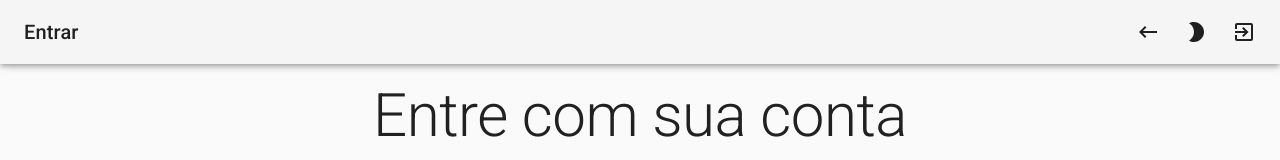
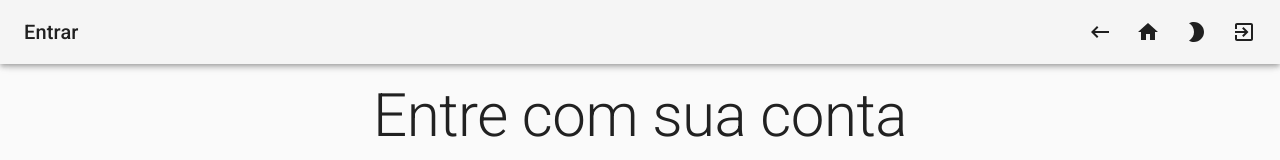
Before and after one commit to mdmundo/front-david, a React (Create React App) app: page / in a window 1280 px wide. Shown: the top 160 px of the page. Built offline with nearby package versions, Linux system fonts and the light colour scheme; no server answers.

Commit message:
feat: ✨ Add home button
if app is on initial page, home button should be disabled

```diff
--- a/src/clients/index.js
+++ b/src/clients/index.js
@@ -2,7 +2,11 @@ import AppBar from "../common/AppBar";
 import LoadTable from "./LoadTable";
 
 const Clients = () => {
-  return <AppBar {...{ title: "Clientes", Component: <LoadTable /> }} />;
+  return (
+    <AppBar
+      {...{ title: "Clientes", Component: <LoadTable />, isInitial: true }}
+    />
+  );
 };
 
 export { Clients as default };
--- a/src/common/AppBar.js
+++ b/src/common/AppBar.js
@@ -10,6 +10,7 @@ import Tooltip from "@material-ui/core/Tooltip";
 import Typography from "@material-ui/core/Typography";
 import Brightness2Icon from "@material-ui/icons/Brightness2";
 import Brightness5Icon from "@material-ui/icons/Brightness5";
+import HomeIcon from "@material-ui/icons/Home";
 import ExitToAppIcon from "@material-ui/icons/ExitToApp";
 import KeyboardBackspaceIcon from "@material-ui/icons/KeyboardBackspace";
 import Container from "@material-ui/core/Container";
@@ -25,7 +26,7 @@ const useStyles = makeStyles((theme) => ({
   },
 }));
 
-const LocalAppBar = ({ title, Component }) => {
+const LocalAppBar = ({ title, Component, isInitial }) => {
   const { dispatchInstance, url } = useContext(AppContext);
   const { isDark, setDark } = useContext(ThemeContext);
   const classes = useStyles();
@@ -46,6 +47,17 @@ const LocalAppBar = ({ title, Component }) => {
               }}
             >
               <KeyboardBackspaceIcon />
+            </IconButton>
+          </Tooltip>
+          <Tooltip title="Página Inicial">
+            <IconButton
+              color="inherit"
+              disabled={isInitial}
+              onClick={() => {
+                navigate("/clients");
+              }}
+            >
+              <HomeIcon />
             </IconButton>
           </Tooltip>
           <Tooltip title={isDark ? "Claro" : "Escuro"}>
```
